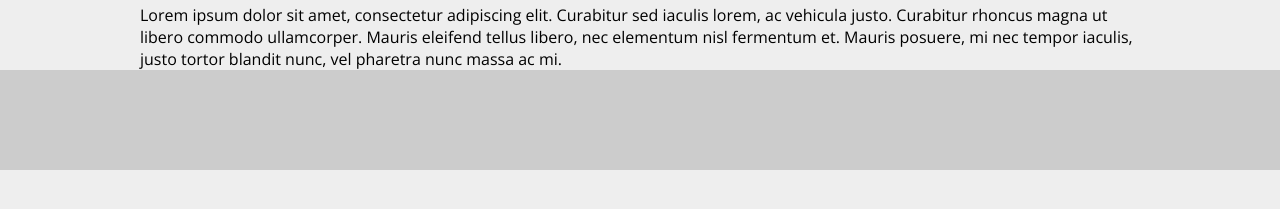
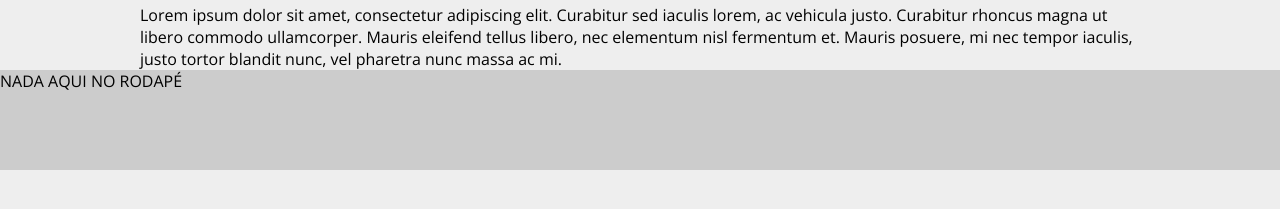
Before and after one commit to Ludmila-Garcia/c2c, a React (Create React App) app: page / in a window 1280 px wide. Shown: the part 297-506 px from the top of the page. Built offline with nearby package versions, Linux system fonts and the light colour scheme; no server answers.

Commit message:
Primeiro commit

```diff
--- a/src/components/partials/Footer/index.js
+++ b/src/components/partials/Footer/index.js
@@ -4,7 +4,7 @@ import { FooterArea } from './styled';
 const Footer = () => {
     return (
         <FooterArea>
-
+            NADA AQUI NO RODAPÉ
         </FooterArea>
     );
 }
```
